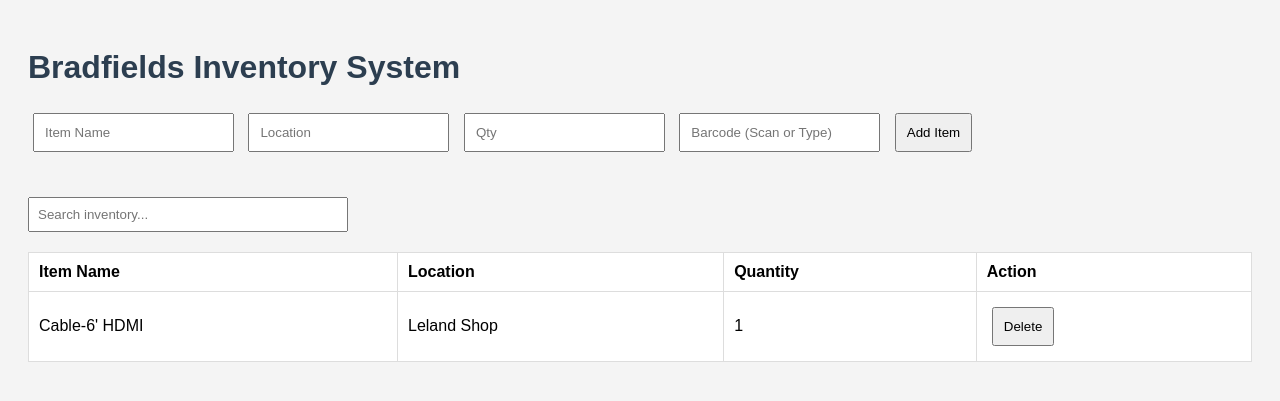
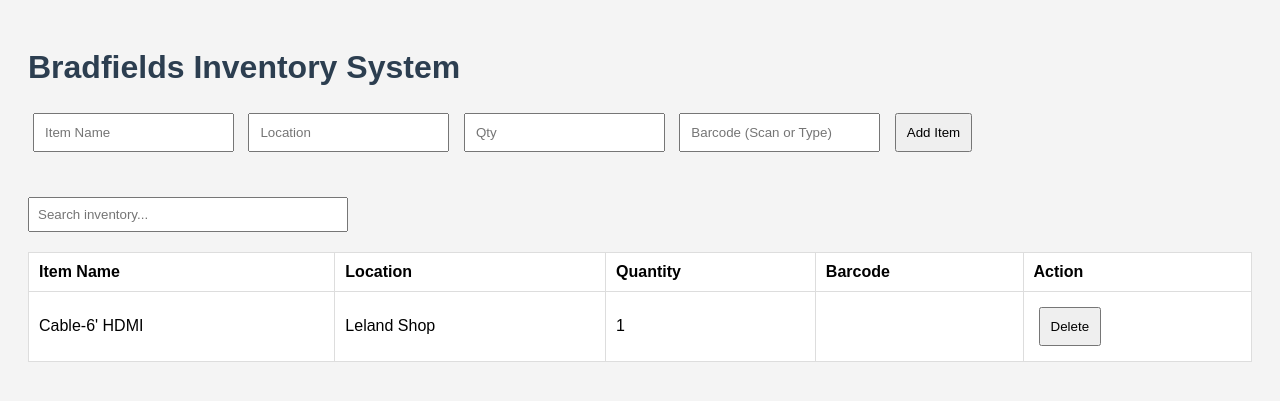
Before and after one commit to swharper2306/bradfields-inventory, a Flask app: page / in a window 1280 px wide. Shown: the top 401 px of the page. Run offline with Flask 3, Linux system fonts and the light colour scheme; data comes from the database, SQL or seed files in the repository.

Commit message:
Update index.html

```diff
--- a/templates/index.html
+++ b/templates/index.html
@@ -24,6 +24,7 @@
                 <th>Item Name</th>
                 <th>Location</th>
                 <th>Quantity</th>
+                <th>Barcode</th>
                 <th>Action</th>
             </tr>
         </thead>
@@ -33,6 +34,7 @@
                 <td>{{ item[1] }}</td>
                 <td>{{ item[2] }}</td>
                 <td>{{ item[3] }}</td>
+                <td>{{ item[4] or '' }}</td>
                 <td>
                     <form action="/delete/{{ item[0] }}" method="post" style="display:inline;">
                         <button type="submit">Delete</button>
```
Lines whose indentation alone changed are shown as unchanged.
